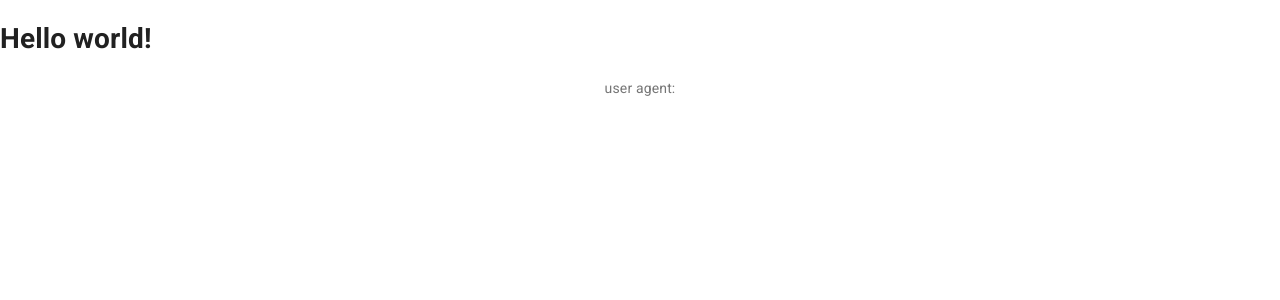
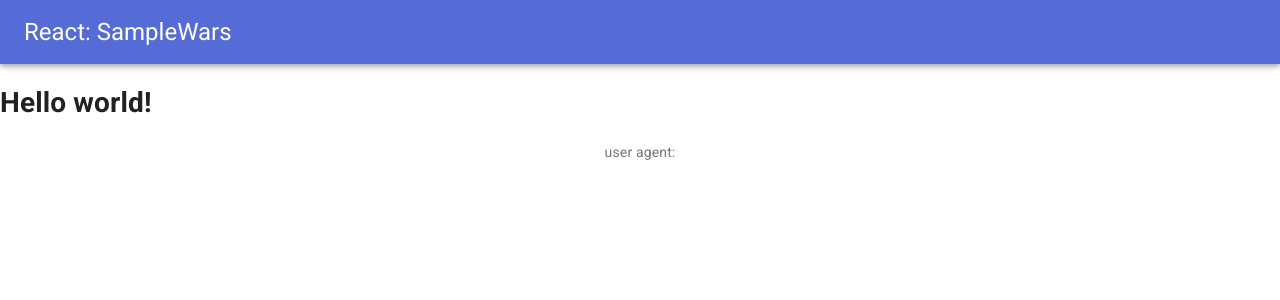
Before and after one commit to amadeuszblanik/react-samplewars, a Next.js app: page / in a window 1280 px wide. Shown: the top 300 px of the page. Built offline with nearby package versions, Linux system fonts and the light colour scheme.

Commit message:
Added TopBar component.

```diff
--- a/pages/index.tsx
+++ b/pages/index.tsx
@@ -1,8 +1,9 @@
 import React from "react";
-import {Main} from "../src/layout";
+import { Main } from "../src/layout";
 import styles from "./index.scss";
 import { NextPage } from "next";
-import {Typography} from "@material-ui/core";
+import { Typography } from "@material-ui/core";
+import { TopBar } from "../src/components";
 
 interface HomeProps {
     userAgent: string
@@ -14,6 +15,7 @@ const Home: NextPage<HomeProps> = props => {
     return (
         <Main>
             <main>
+                <TopBar />
                 <h1 className={styles.helloWorld}>Hello world!</h1>
                 <Typography variant="body2" color="textSecondary" align="center">user agent: <span>{userAgent}</span></Typography>
             </main>
--- /dev/null
+++ b/src/components/TopBar/index.tsx
@@ -0,0 +1,14 @@
+import {AppBar, Toolbar, Typography} from "@material-ui/core";
+import React from "react";
+
+const TopBar: React.FunctionComponent = () => (
+    <AppBar position="static" color="primary">
+        <Toolbar>
+            <Typography variant="h5" noWrap>
+                    React: SampleWars
+            </Typography>
+        </Toolbar>
+    </AppBar>
+);
+
+export default TopBar;
--- a/src/components/index.ts
+++ b/src/components/index.ts
@@ -1 +1 @@
-// Enjoy! 🔥
+export { default as TopBar } from "./TopBar/";
```
Also changed, not shown: src/settings/theme.ts (line endings or trailing spaces).
